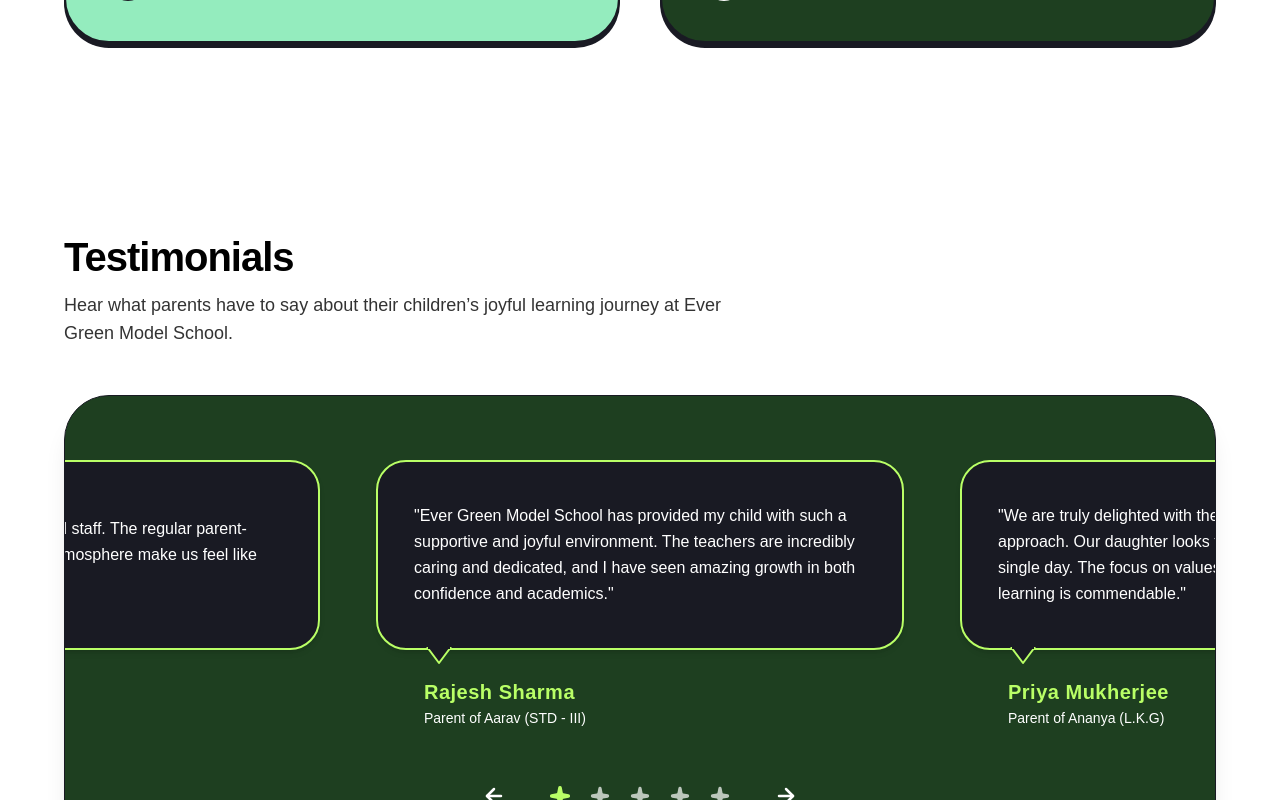
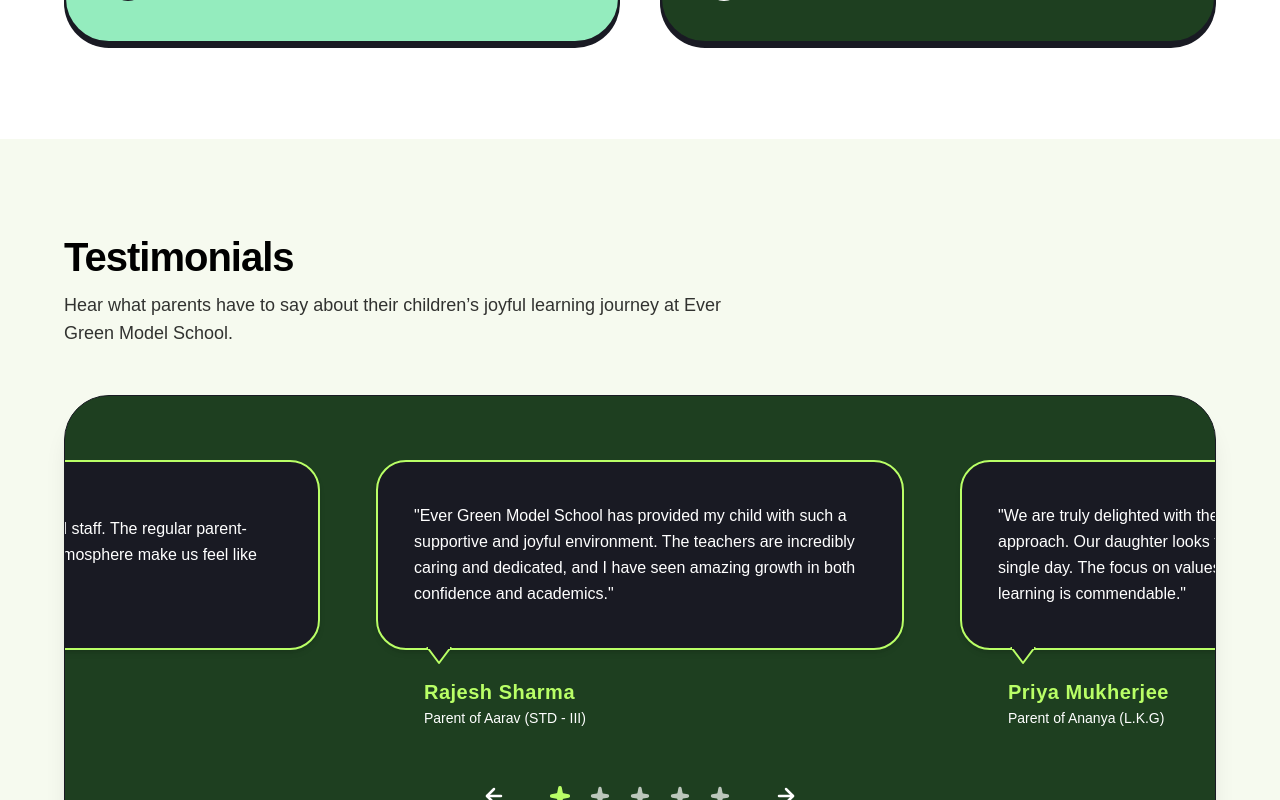
Before and after one commit to flameboy-dev/EGMS, a React app in the folder frontend/: page / in a window 1280 px wide. Shown: the part 5020-5820 px from the top of the page. Built offline with nearby package versions, Linux system fonts and the light colour scheme; the HTML template or start-up script is replaced by a standard one.

Commit message:
Testimonail bg updated

```diff
--- a/frontend/src/landing_page/home/Testimonials.jsx
+++ b/frontend/src/landing_page/home/Testimonials.jsx
@@ -41,7 +41,7 @@ function Testimonials() {
   ];
 
   return (
-    <section className="w-full bg-white px-6 py-16 md:px-12 lg:px-16 lg:py-24">
+    <section className="w-full bg-[#F6FAEF] px-6 py-16 md:px-12 lg:px-16 lg:py-24">
       <div className="mx-auto max-w-[1240px]">
         {/* Section Header */}
         <div className="mb-12 flex flex-col items-start space-y-3">
```
